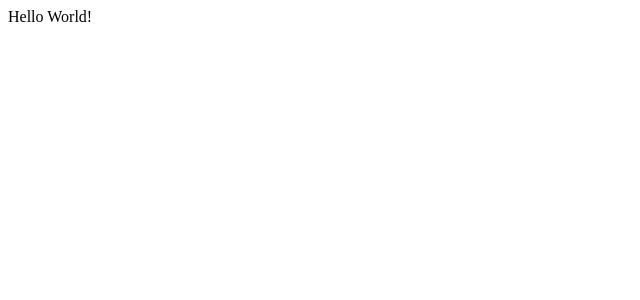
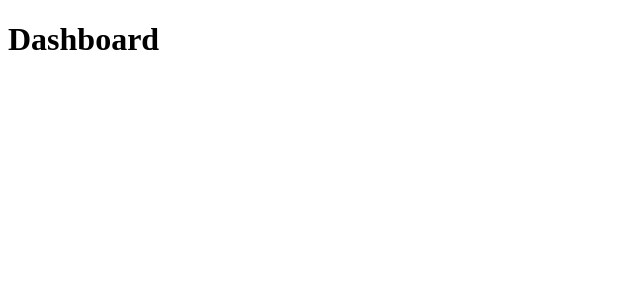
Before and after one commit to JotaJay/react-bootcamp, a React (Create React App) app: page / in a window 1280 px wide. Shown: the top 300 px of the page, without its empty margins (0-640 px from the left). Built offline with nearby package versions, Linux system fonts and the light colour scheme.

Commit message:
Eslint configured to work corretly with prettier

```diff
--- a/package.json
+++ b/package.json
@@ -10,8 +10,10 @@
     "@types/node": "^12.19.14",
     "@types/react": "^16.14.2",
     "@types/react-dom": "^16.9.10",
+    "@types/react-router-dom": "^5.1.7",
     "react": "^17.0.1",
     "react-dom": "^17.0.1",
+    "react-router-dom": "^5.2.0",
     "react-scripts": "4.0.1",
     "typescript": "^4.1.3",
     "web-vitals": "^0.2.4"
--- a/src/App.tsx
+++ b/src/App.tsx
@@ -1,7 +1,10 @@
-import React from "react";
+import React from 'react';
+import { Route } from 'react-router-dom';
 
-function App() {
-  return <div className="App">Hello World!</div>;
-}
+import Routes from './routes';
+
+const App: React.FC = () => {
+  return <Routes />;
+};
 
 export default App;
--- /dev/null
+++ b/src/pages/Dashboard/index.tsx
@@ -0,0 +1,7 @@
+import React from 'react';
+
+const Dashboard: React.FC = () => {
+  return <h1>Dashboard</h1>;
+};
+
+export default Dashboard;
--- /dev/null
+++ b/src/pages/Repository/index.tsx
@@ -0,0 +1,7 @@
+import React from 'react';
+
+const Repository: React.FC = () => {
+  return <h1>Repository</h1>;
+};
+
+export default Repository;
--- /dev/null
+++ b/src/routes/index.tsx
@@ -0,0 +1,18 @@
+import React from 'react';
+import { Switch, Route, BrowserRouter } from 'react-router-dom';
+
+import Dashboard from '../pages/Dashboard';
+import Repository from '../pages/Repository';
+
+const Routes: React.FC = () => {
+  return (
+    <BrowserRouter>
+      <Switch>
+        <Route path="/" exact component={Dashboard} />
+        <Route path="/repository" exact component={Repository} />
+      </Switch>
+    </BrowserRouter>
+  );
+};
+
+export default Routes;
```
Also changed, not shown: src/index.tsx (+5 -5 lines), .eslintrc.json, 2 other files (tests, documents, lock files or other folders).
